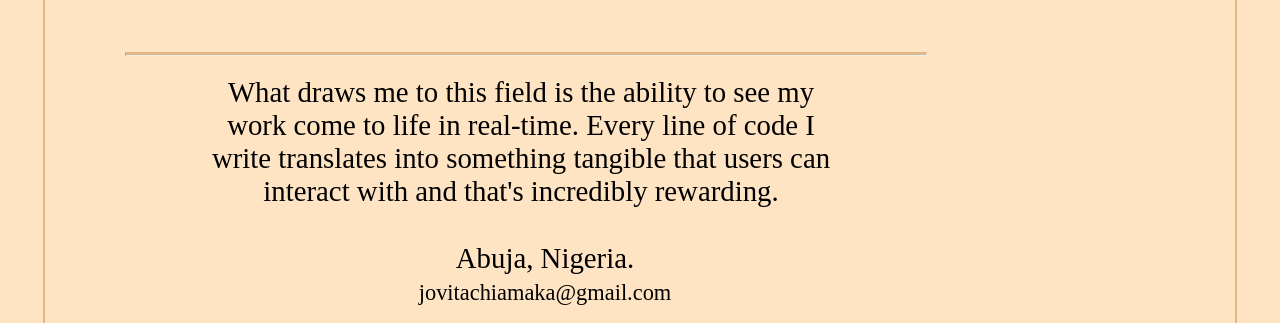
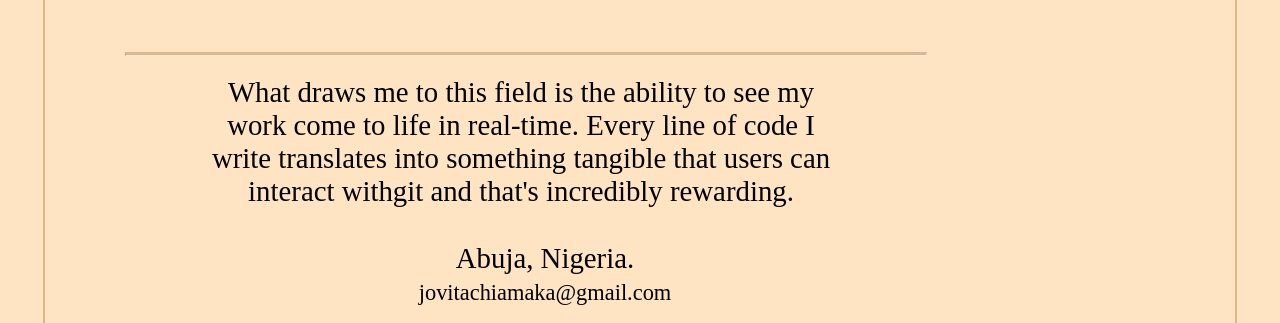
Before and after one commit to joviey/PROFILE_CARD, a plain HTML site: page index.html in a window 1280 px wide. Shown: the part 309-632 px from the top of the page. Drawn offline with Linux system fonts and the light colour scheme.

Commit message:
Add style.css and update index.html

```diff
--- a/index.html
+++ b/index.html
@@ -17,7 +17,7 @@
             <p data-testid="jobTitle">Front-end Developer</p>
             <hr data-testid="div2">
             <p data-testid="shortBio">What draws me to this field is the ability to see my work come to life in real-time.
-            Every line of code I write translates into something tangible that users can interact with
+            Every line of code I write translates into something tangible that users can interact withgit
             and that's incredibly rewarding.</p>
             <div data-testid="currentLocation">Abuja, Nigeria.</div>
             <p data-testid="emailAddress">jovitachiamaka@gmail.com</p>
```
